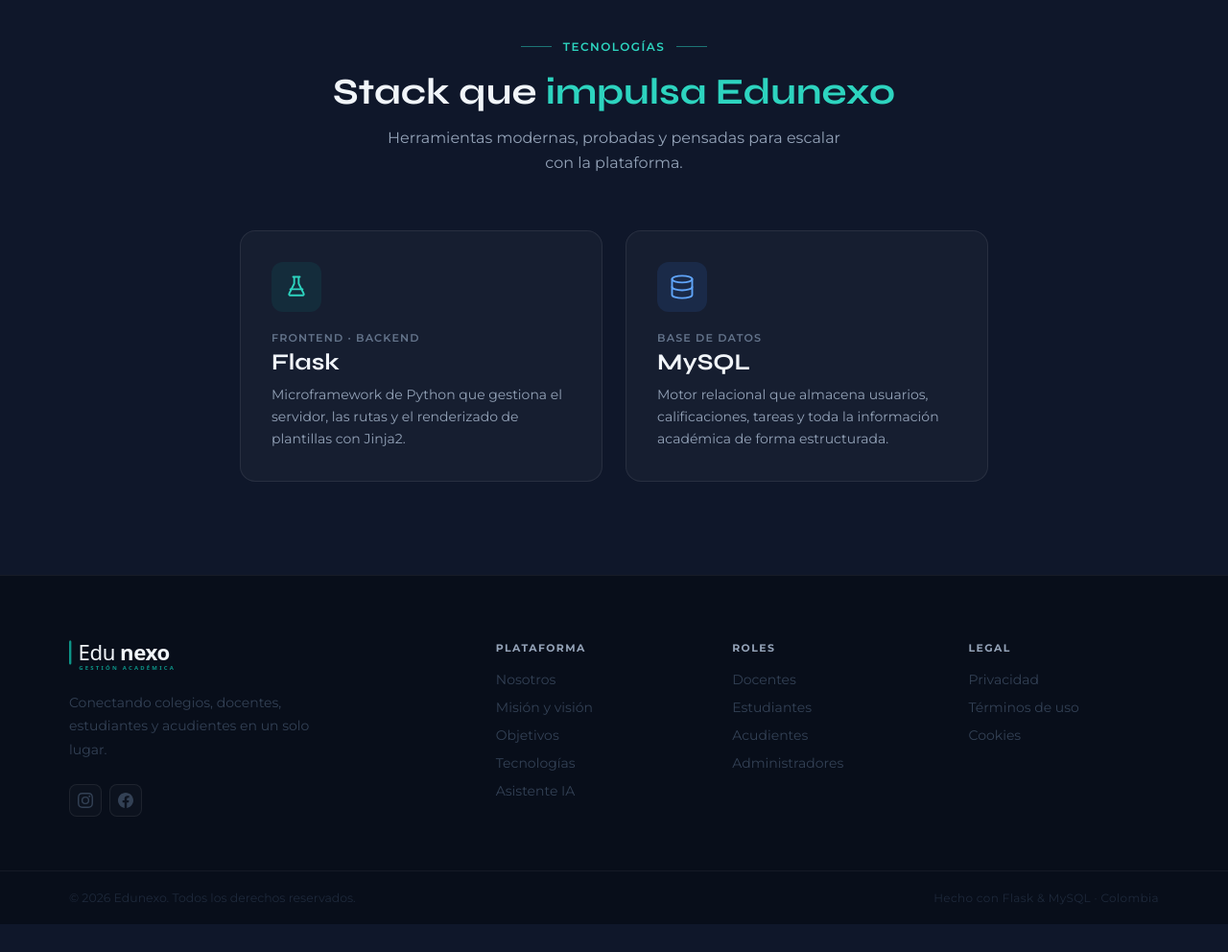
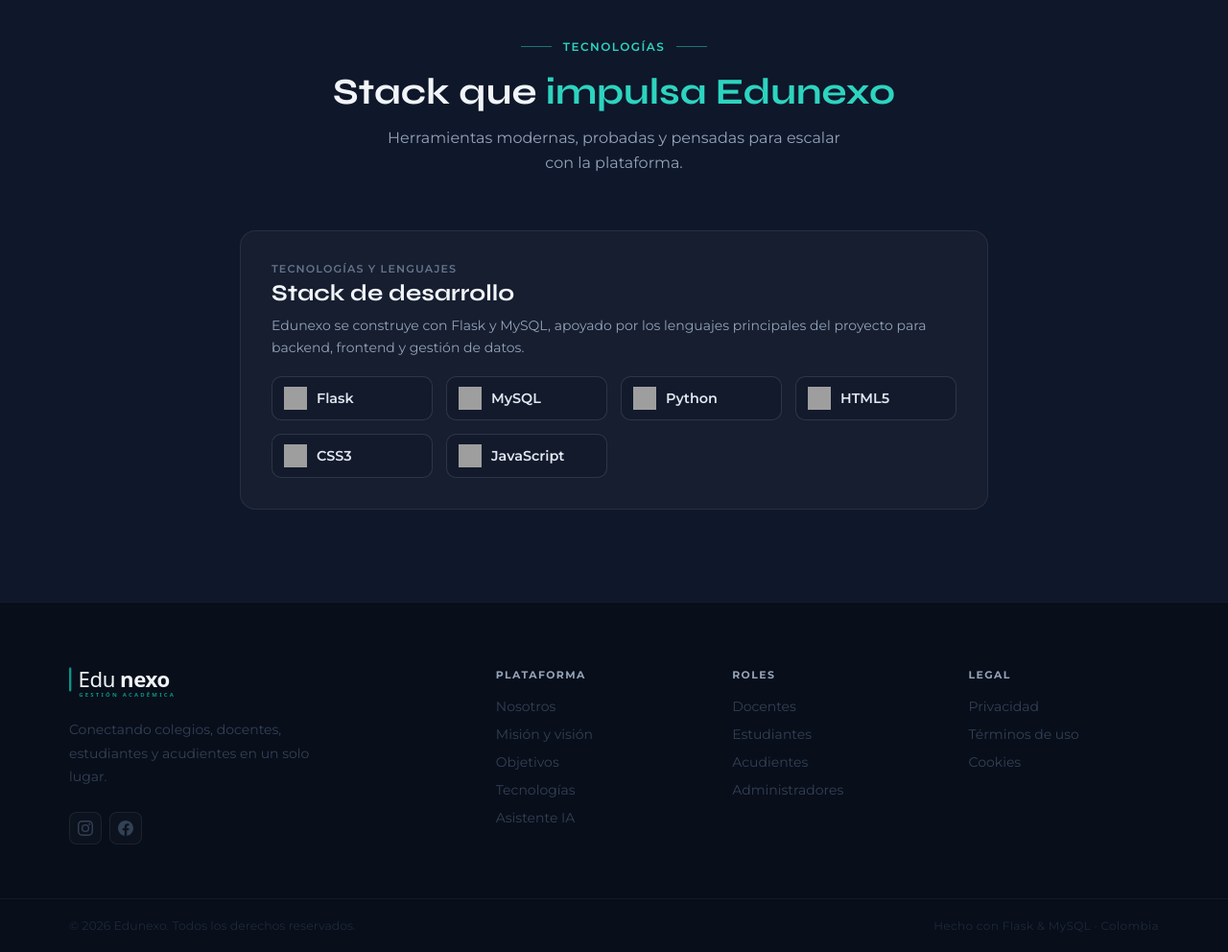
Before and after one commit to MurilloR11/edunexo-diplomado, a Flask app: page / in a window 1280 px wide. Shown: the part 3694-4686 px from the top of the page at 96% size. Before the commit the page ends 4657 px from the top, so only its background shows below. Run offline with Flask 3, Linux system fonts and the light colour scheme; grey boxes are pictures that could not be loaded.

Commit message:
Feat: Se agregaron inconos de lenguajes de programación en la section de Tecnologias

```diff
--- a/static/index.css
+++ b/static/index.css
@@ -1273,6 +1273,24 @@
     margin: 0 auto;
 }
 
+.tech__group {
+    margin-top: 44px;
+}
+
+.tech__group-title {
+    font-family: inherit;
+    font-size: 1.25rem;
+    font-weight: 700;
+    color: #f1f5f9;
+    margin-bottom: 20px;
+    text-align: center;
+}
+
+.tech__card--languages {
+    max-width: 900px;
+    margin: 0 auto;
+}
+
 .tech__card {
     background: rgba(255, 255, 255, 0.03);
     border: 1px solid rgba(255, 255, 255, 0.08);
@@ -1310,6 +1328,33 @@
 .tech__card-icon--mysql {
     background: rgba(59, 130, 246, 0.12);
     color: #60a5fa;
+}
+
+.tech__lang-grid {
+    margin-top: 18px;
+    display: grid;
+    grid-template-columns: repeat(auto-fit, minmax(140px, 1fr));
+    gap: 14px;
+}
+
+.tech__lang-item {
+    display: flex;
+    align-items: center;
+    gap: 10px;
+    padding: 10px 12px;
+    border-radius: 10px;
+    border: 1px solid rgba(148, 163, 184, 0.2);
+    background: rgba(15, 23, 42, 0.4);
+    color: #e2e8f0;
+    font-size: 0.9rem;
+    font-weight: 600;
+    font-family: inherit;
+}
+
+.tech__lang-icon {
+    width: 24px;
+    height: 24px;
+    flex-shrink: 0;
 }
 
 .tech__card-tag {
--- a/templates/index.html
+++ b/templates/index.html
@@ -424,31 +424,39 @@
           </div>
 
           <div class="tech__grid">
-
-            <!-- Flask -->
-            <div class="tech__card">
-              <div class="tech__card-icon tech__card-icon--flask">
-                <svg width="28" height="28" viewBox="0 0 24 24" fill="none" stroke="currentColor" stroke-width="1.6" stroke-linecap="round" stroke-linejoin="round"><path d="M9 3h6M10 3v6l-4.5 9a1 1 0 00.9 1.5h11.2a1 1 0 00.9-1.5L14 9V3"/><line x1="6.5" y1="14" x2="17.5" y2="14"/></svg>
-              </div>
+            <div class="tech__card tech__card--languages">
               <div class="tech__card-body">
-                <div class="tech__card-tag">Frontend · Backend</div>
-                <h3 class="tech__card-name">Flask</h3>
-                <p class="tech__card-desc">Microframework de Python que gestiona el servidor, las rutas y el renderizado de plantillas con Jinja2.</p>
+                <div class="tech__card-tag">Tecnologías y lenguajes</div>
+                <h3 class="tech__card-name">Stack de desarrollo</h3>
+                <p class="tech__card-desc">Edunexo se construye con Flask y MySQL, apoyado por los lenguajes principales del proyecto para backend, frontend y gestión de datos.</p>
+                <div class="tech__lang-grid">
+                  <div class="tech__lang-item">
+                    <img src="https://cdn.jsdelivr.net/gh/devicons/devicon@latest/icons/flask/flask-original.svg" alt="Logo de Flask" class="tech__lang-icon" />
+                    <span>Flask</span>
+                  </div>
+                  <div class="tech__lang-item">
+                    <img src="https://cdn.jsdelivr.net/gh/devicons/devicon@latest/icons/mysql/mysql-original.svg" alt="Logo de MySQL" class="tech__lang-icon" />
+                    <span>MySQL</span>
+                  </div>
+                  <div class="tech__lang-item">
+                    <img src="https://cdn.jsdelivr.net/gh/devicons/devicon@latest/icons/python/python-original.svg" alt="Logo de Python" class="tech__lang-icon" />
+                    <span>Python</span>
+                  </div>
+                  <div class="tech__lang-item">
+                    <img src="https://cdn.jsdelivr.net/gh/devicons/devicon@latest/icons/html5/html5-original.svg" alt="Logo de HTML5" class="tech__lang-icon" />
+                    <span>HTML5</span>
+                  </div>
+                  <div class="tech__lang-item">
+                    <img src="https://cdn.jsdelivr.net/gh/devicons/devicon@latest/icons/css3/css3-original.svg" alt="Logo de CSS3" class="tech__lang-icon" />
+                    <span>CSS3</span>
+                  </div>
+                  <div class="tech__lang-item">
+                    <img src="https://cdn.jsdelivr.net/gh/devicons/devicon@latest/icons/javascript/javascript-original.svg" alt="Logo de JavaScript" class="tech__lang-icon" />
+                    <span>JavaScript</span>
+                  </div>
+                </div>
               </div>
             </div>
-
-            <!-- MySQL -->
-            <div class="tech__card tech__card--db">
-              <div class="tech__card-icon tech__card-icon--mysql">
-                <svg width="28" height="28" viewBox="0 0 24 24" fill="none" stroke="currentColor" stroke-width="1.6" stroke-linecap="round" stroke-linejoin="round"><ellipse cx="12" cy="5" rx="9" ry="3"/><path d="M3 5v14c0 1.66 4.03 3 9 3s9-1.34 9-3V5"/><path d="M3 12c0 1.66 4.03 3 9 3s9-1.34 9-3"/></svg>
-              </div>
-              <div class="tech__card-body">
-                <div class="tech__card-tag">Base de datos</div>
-                <h3 class="tech__card-name">MySQL</h3>
-                <p class="tech__card-desc">Motor relacional que almacena usuarios, calificaciones, tareas y toda la información académica de forma estructurada.</p>
-              </div>
-            </div>
-
           </div>
         </div>
       </section>
```
